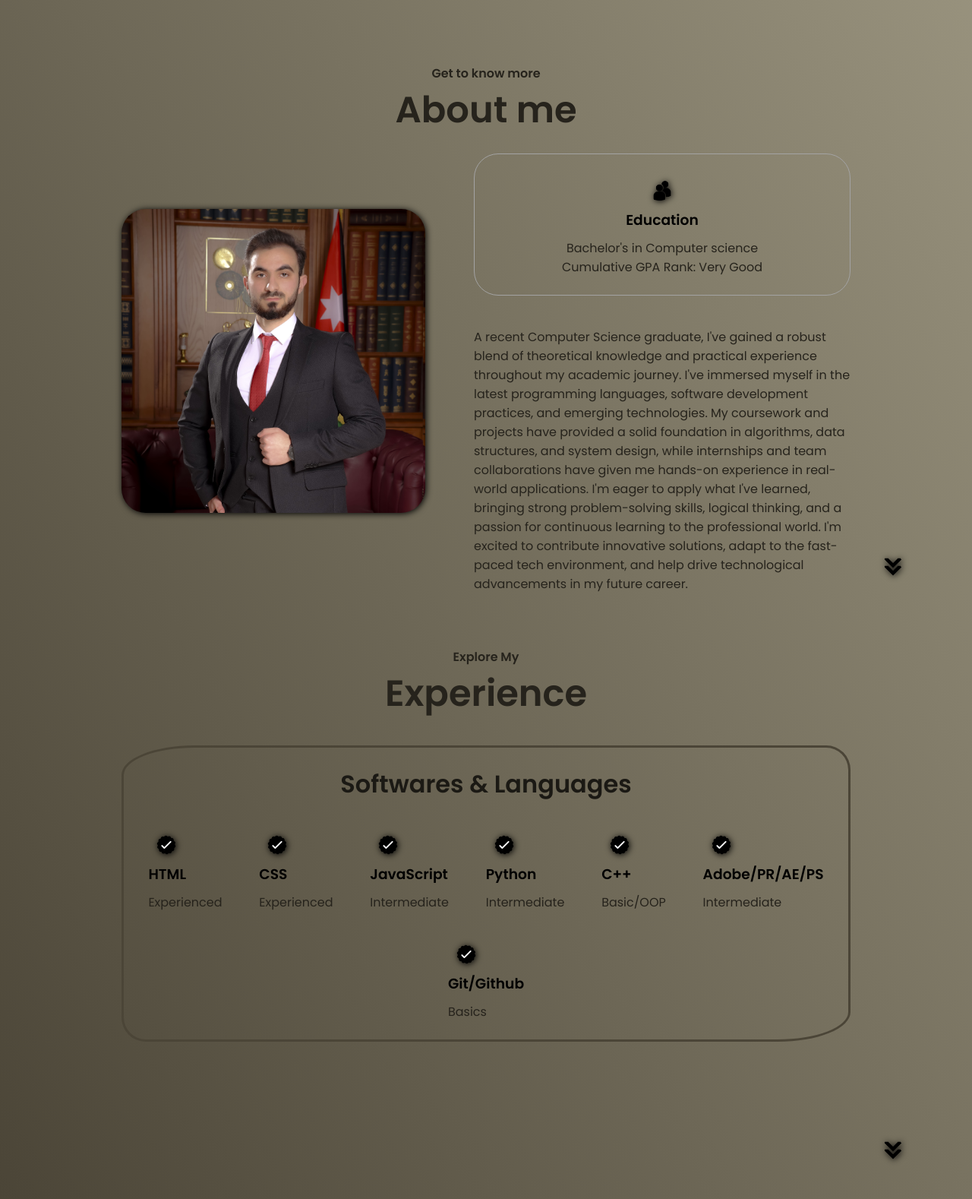
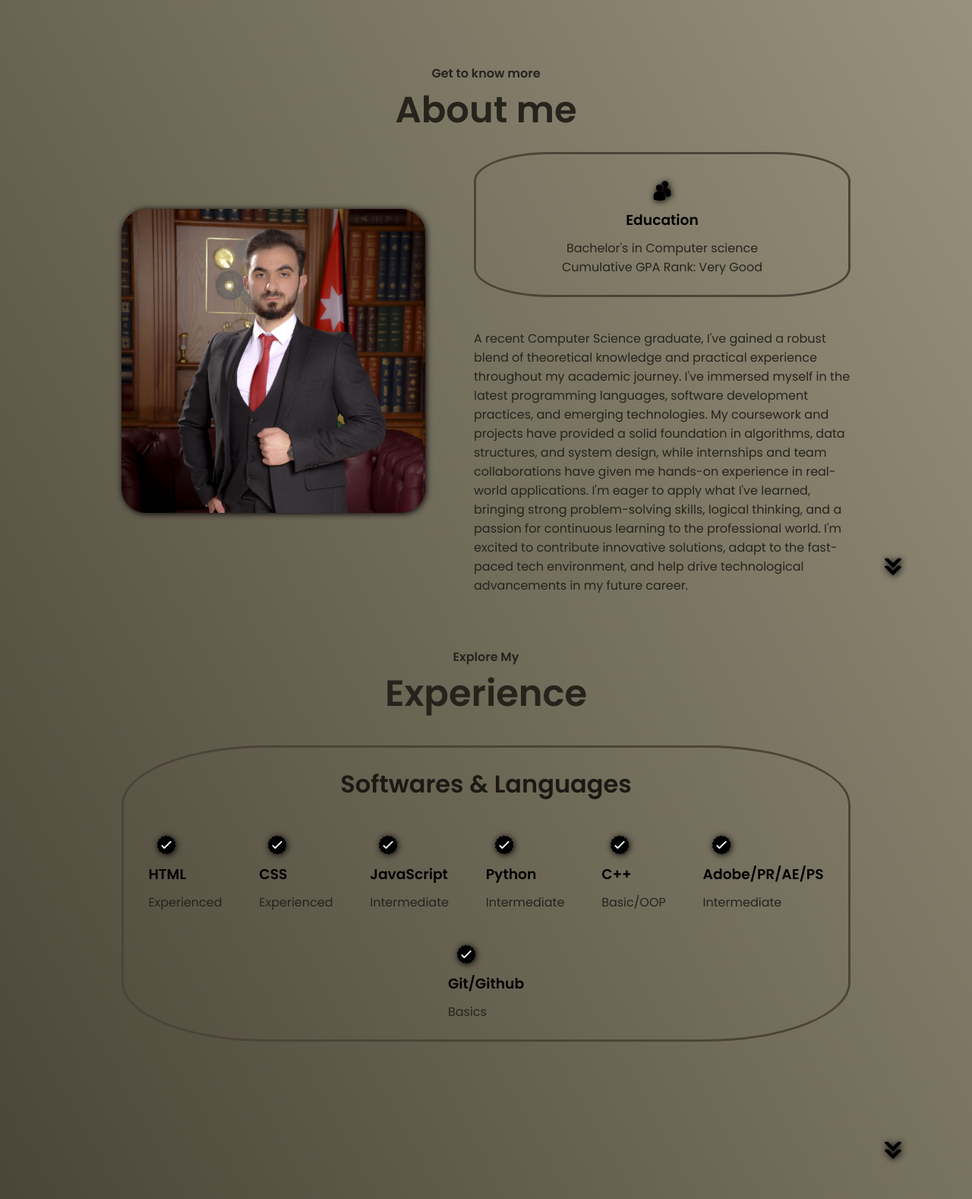
Before and after one commit to MajedAlqudah/MajedAlqudah.github.io, a PHP site: page / in a window 1280 px wide. Shown: the part 734-2312 px from the top of the page at 76% size. Run offline with PHP 8.4, Linux system fonts and the light colour scheme.

Commit message:
update 1.0

```diff
--- a/styles.css
+++ b/styles.css
@@ -340,9 +340,11 @@ section {
   padding: 1.5rem;
   flex: 1;
 
-  border-radius: 2rem;
-  border: #26231C 0.1rem solid;
-  border-color: rgb(163, 163, 163);
+  border: solid #4b4537;
+  border-top-left-radius: 20%;
+  border-bottom-right-radius: 20%;
+  border-bottom-left-radius: 20%;
+  border-top-right-radius: 20%;
   text-align: center;
 }
 
@@ -406,6 +408,8 @@ img:hover{
     flex: 1;
     text-align: center;
     border: solid #4b4537;
-    border-top-left-radius: 10%;
-    border-bottom-right-radius: 10%;
+    border-top-left-radius: 20%;
+    border-bottom-right-radius: 20%;
+    border-bottom-left-radius: 20%;
+    border-top-right-radius: 20%;
 }
```
